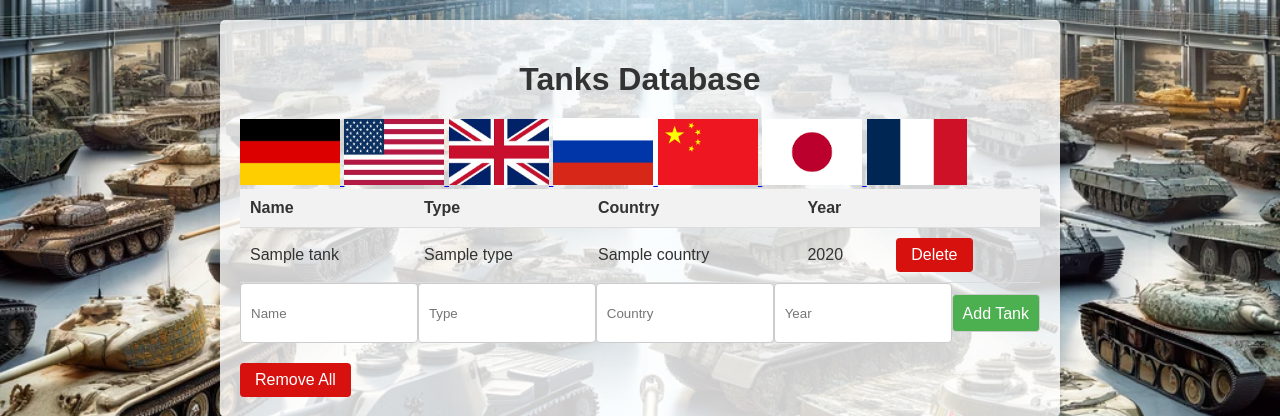
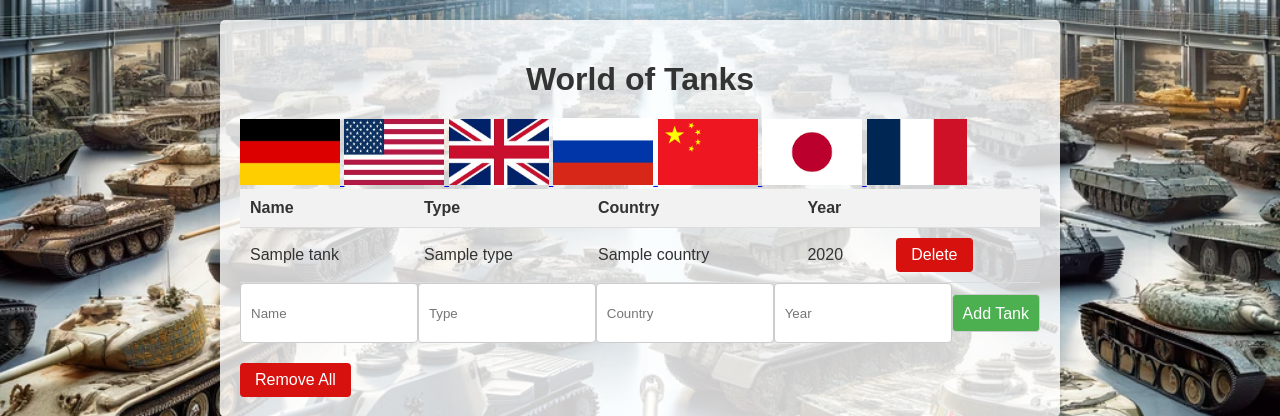
Before and after one commit to Oranhack7/World-of-Tanks, a Flask app: page / in a window 1280 px wide. Shown: the top 416 px of the page. Run offline with Flask 3, Linux system fonts and the light colour scheme; a database or web service that is not in the repository returns one stand-in record (values such as "Sample title").

Commit message:
fixing title inside the app

```diff
--- a/templates/index.html
+++ b/templates/index.html
@@ -160,7 +160,7 @@
 </head>
 <body>
     <div class="container">
-        <h1>Tanks Database</h1>
+        <h1>World of Tanks</h1>
 
         {% with messages = get_flashed_messages(with_categories=true) %}
         {% if messages %}
```
